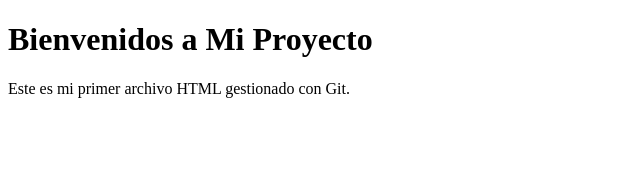
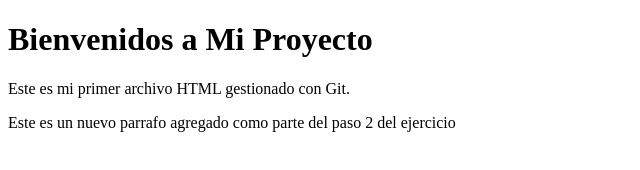
Before and after one commit to Heidi-rgb/practica-git, a plain HTML site: page index.html in a window 1280 px wide. Shown: the whole page, without its empty margins (0-640 px from the left). Drawn offline with Linux system fonts and the light colour scheme.

Commit message:
Actualizar index.html: agregar parrafo adicional

```diff
--- a/index.html
+++ b/index.html
@@ -7,5 +7,6 @@
 <body>
 <h1>Bienvenidos a Mi Proyecto</h1>
 <p>Este es mi primer archivo HTML gestionado con Git.</p>
+<p>Este es un nuevo parrafo agregado como parte del paso 2 del ejercicio</p>
 </body>
 </html>
```
